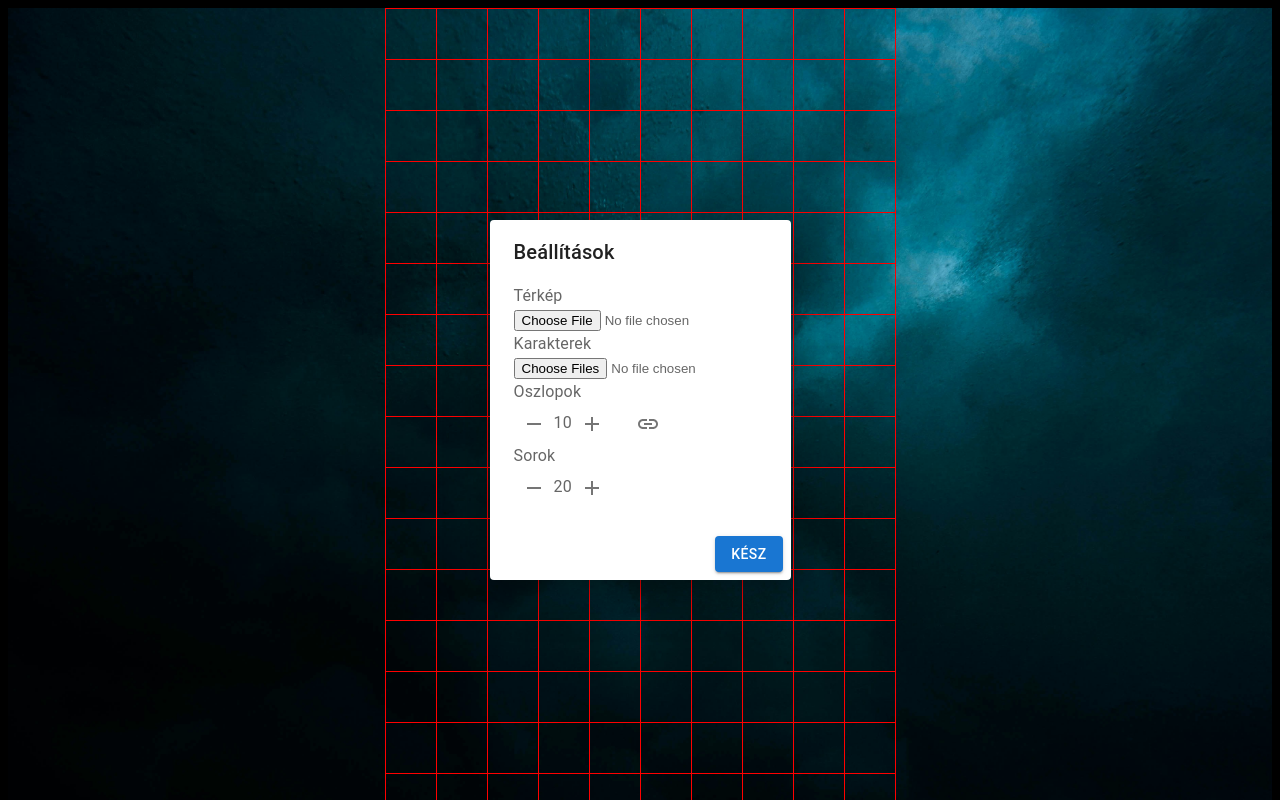
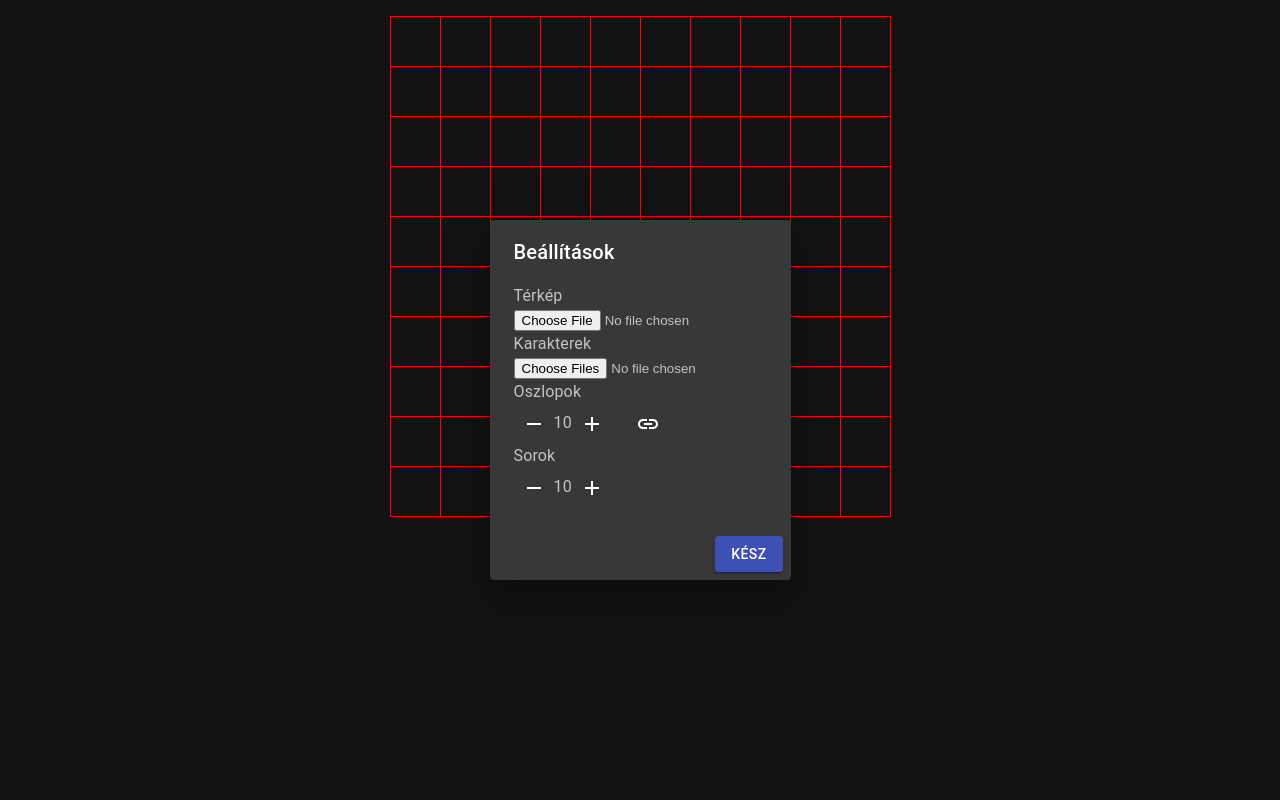
Before and after one commit to torokt21/dnd-battle-arena-frontend, a React (Create React App) app: page / in a window 1280 px wide. Shown: the top 800 px of the page. Built offline with nearby package versions, Linux system fonts and the light colour scheme.

Commit message:
Design changes

```diff
--- a/src/App.tsx
+++ b/src/App.tsx
@@ -1,12 +1,32 @@
 import "./App.css";
 
 import { Box, Button } from "@mui/material";
+import { ThemeProvider, createTheme } from "@mui/material/styles";
 
+import CssBaseline from "@mui/material/CssBaseline";
 import GridCell from "./GridCell";
 import React from "react";
 import SetupCard from "./SetupCard";
-import background from "./background.jpg";
+import TuneIcon from "@mui/icons-material/Tune";
 import { useAppStore } from "./AppStore";
+
+const darkTheme = createTheme({
+	palette: {
+		mode: "dark",
+		primary: {
+			light: "#757ce8",
+			main: "#3f50b5",
+			dark: "#002884",
+			contrastText: "#fff",
+		},
+		secondary: {
+			light: "#ff7961",
+			main: "#f44336",
+			dark: "#ba000d",
+			contrastText: "#000",
+		},
+	},
+});
 
 function App() {
 	const boardWidth = useAppStore((state) => state.boardWidth);
@@ -18,20 +38,10 @@ function App() {
 	const setGameState = useAppStore((state) => state.setGameState);
 
 	return (
-		<div
-			style={{
-				backgroundImage: `url(${background})`,
-				backgroundRepeat: "no-repeat",
-				backgroundSize: "cover",
-			}}>
+		<ThemeProvider theme={darkTheme}>
+			<CssBaseline />
+			<Box p={2}>
 				<SetupCard />
-			{gameState === "playing" && (
-				<Box textAlign="center" py={2}>
-					<Button variant="outlined" onClick={() => setGameState("setup")}>
-						Beállítások
-					</Button>
-				</Box>
-			)}
 				<div
 					className="container"
 					style={{
@@ -50,7 +60,19 @@ function App() {
 						</tbody>
 					</table>
 				</div>
-		</div>
+
+				{gameState === "playing" && (
+					<Box textAlign="center" py={2}>
+						<Button
+							variant="contained"
+							startIcon={<TuneIcon />}
+							onClick={() => setGameState("setup")}>
+							Beállítások
+						</Button>
+					</Box>
+				)}
+			</Box>
+		</ThemeProvider>
 	);
 }
 
--- a/src/AppStore.ts
+++ b/src/AppStore.ts
@@ -35,7 +35,7 @@ export const useAppStore = create<AppState>()(
 			setGameState: (gameState) => set({ gameState: gameState }),
 
 			boardWidth: 10,
-			boardHeight: 20,
+			boardHeight: 10,
 			setBoardWidth: (width) => set({ boardWidth: width }),
 			setBoardHeight: (height) => set({ boardHeight: height }),
 
@@ -91,7 +91,8 @@ export const useAppStore = create<AppState>()(
 			},
 
 			backgroundImageSrc: undefined,
-			setBackgroundImage: (backgroundImage: File) => set({ backgroundImageSrc: URL.createObjectURL(backgroundImage) }),
+			setBackgroundImage: (backgroundImage: File) =>
+				set({ backgroundImageSrc: URL.createObjectURL(backgroundImage) }),
 
 			selectedEntity: undefined,
 			setSelectedEntity: (entity) => set({ selectedEntity: entity }),
```
Lines whose indentation alone changed are shown as unchanged.
